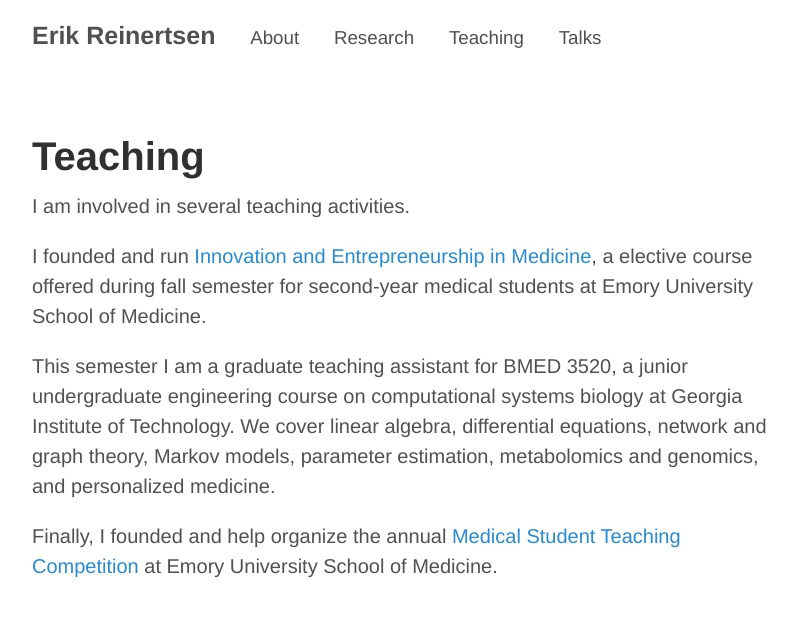
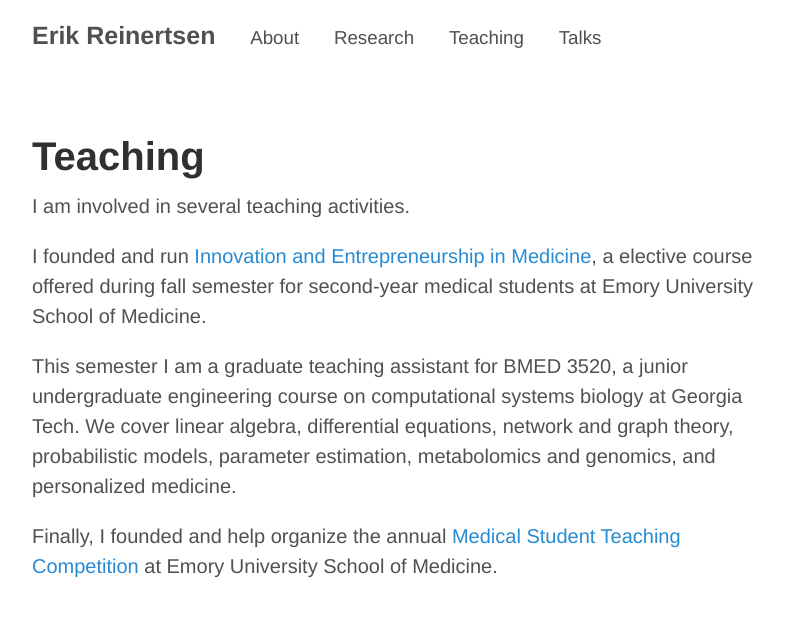
Before and after one commit to erikr/erikr.github.io, a Jekyll site: the page built from teaching.md, in a window 1280 px wide. Shown: the top 617 px of the page, without its empty margins (228-1025 px from the left). Built offline with Jekyll 4.4.1, drawn with Linux system fonts in a browser that asks for light colours; nearby versions of some CDN libraries.

Commit message:
revised text

```diff
--- a/teaching.md
+++ b/teaching.md
@@ -8,6 +8,6 @@ I am involved in several teaching activities.
 
 I founded and run [Innovation and Entrepreneurship in Medicine](http://erikreinertsen.com/iemed), a elective course offered during fall semester for second-year medical students at Emory University School of Medicine.
 
-This semester I am a graduate teaching assistant for BMED 3520, a junior undergraduate engineering course on computational systems biology at Georgia Institute of Technology. We cover linear algebra, differential equations, network and graph theory, Markov models, parameter estimation, metabolomics and genomics, and personalized medicine.
+This semester I am a graduate teaching assistant for BMED 3520, a junior undergraduate engineering course on computational systems biology at Georgia Tech. We cover linear algebra, differential equations, network and graph theory, probabilistic models, parameter estimation, metabolomics and genomics, and personalized medicine.
 
 Finally, I founded and help organize the annual [Medical Student Teaching Competition](emorymstc.com) at Emory University School of Medicine.
```
